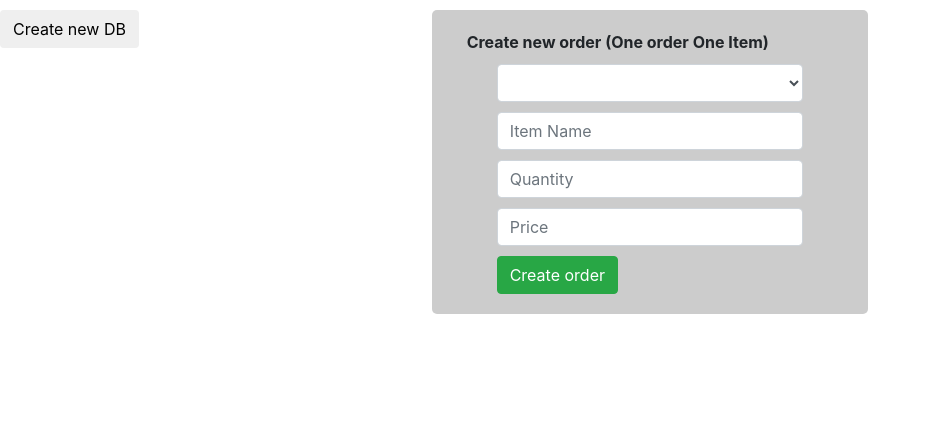
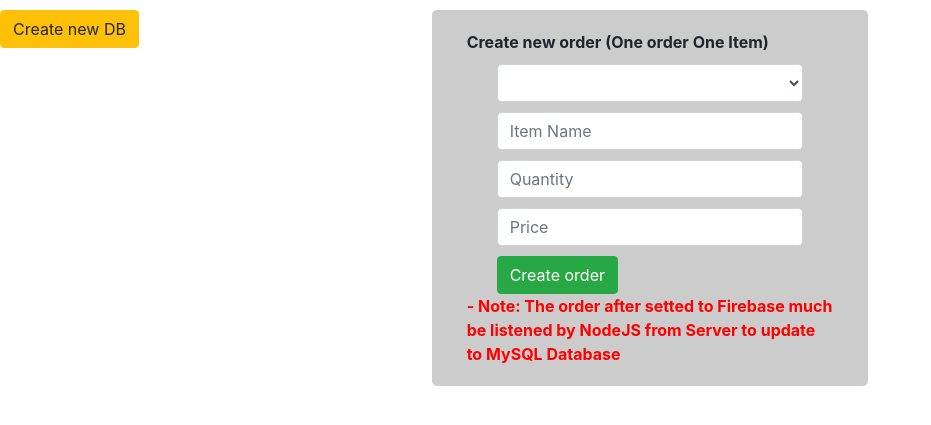
Before and after one commit to lengochuan/demoproject, a PHP site: page /order.php in a window 1280 px wide. Shown: the part 57-482 px from the top of the page, without its empty margins (0-931 px from the left). Run offline with PHP 8.4, Linux system fonts and the light colour scheme; lists and menus that the app fills with data are empty; some libraries are stand-ins or nearby versions.

Commit message:
Update Notes

```diff
--- a/index.php
+++ b/index.php
@@ -96,7 +96,7 @@ $lDB = $db->executeQuery_list( $sql );
             </div>
             <div class="col-sm-3">
                 <a href="/order.php">
-                    <button class="btn btn-default">Create new DB</button>
+                    <button class="btn btn-warning">Create new Order</button>
                 </a>
             </div>
             <div class="col-sm-3 left">
--- a/order.php
+++ b/order.php
@@ -25,6 +25,9 @@ $lDB = $db->executeQuery_list( $sql );
             button, input, select{
                 margin-top:10px;
             }
+            .red{
+                color: red;
+            }
         </style>
     </head>
     <body>
@@ -35,7 +38,7 @@ $lDB = $db->executeQuery_list( $sql );
 
             <div class="col-sm-4">
                 <a href="/">
-                    <button class="btn btn-default">Create new DB</button>
+                    <button class="btn btn-warning">Create new DB</button>
                 </a>
             </div>
 
@@ -69,6 +72,11 @@ $lDB = $db->executeQuery_list( $sql );
                             </button>
                         </div>
                     </div>
+                </div>
+                <div class="col-sm-12">
+                    <strong class="red">
+                        - Note: The order after setted to Firebase much be listened by NodeJS from Server to update to MySQL Database
+                    </strong>
                 </div>
             </div>
         </div>
```
